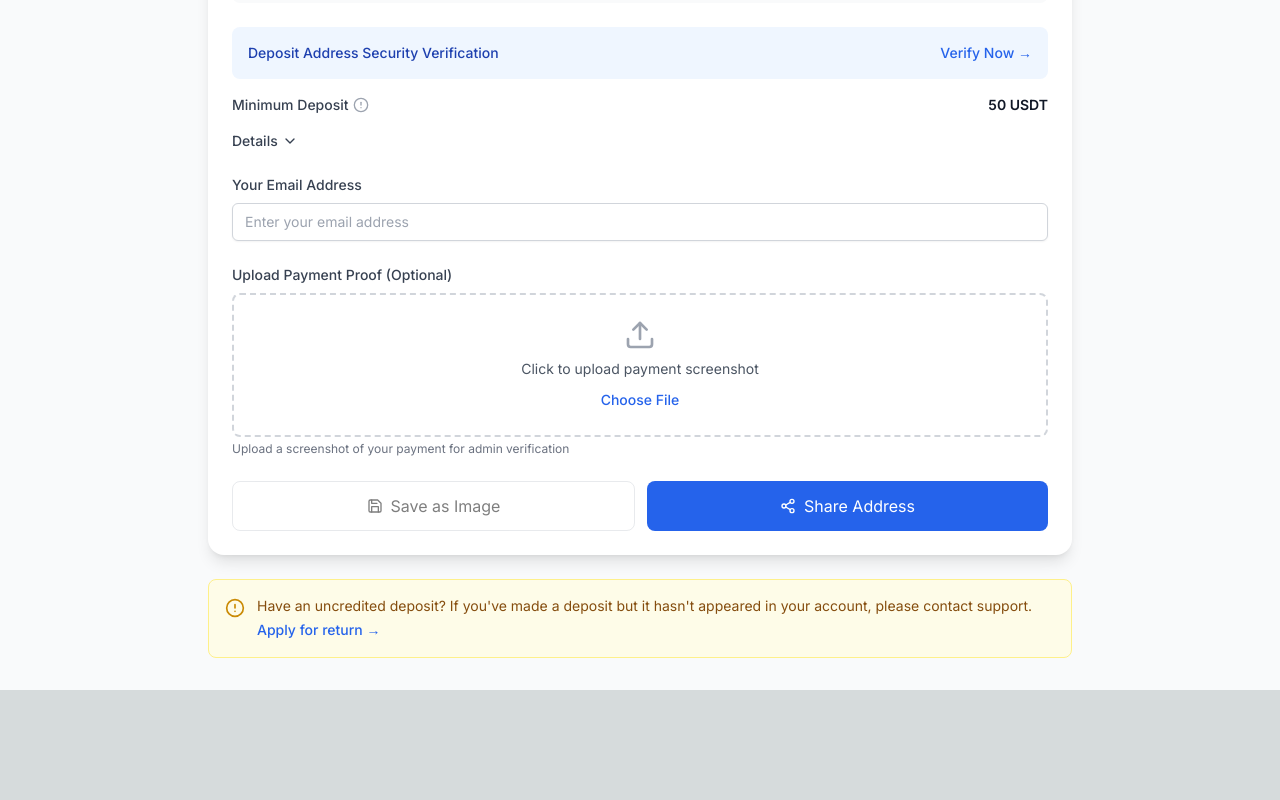
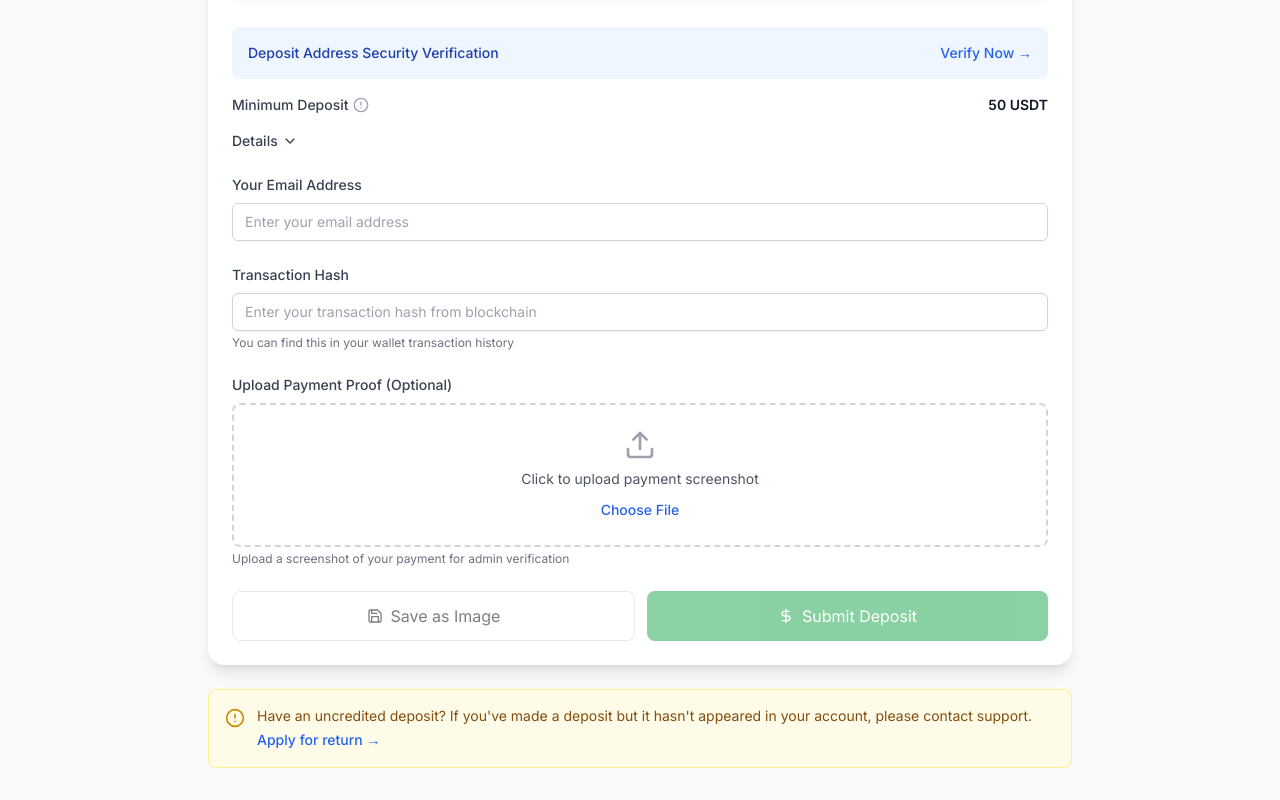
Before and after one commit to mahimamj/bdspro, a Next.js app: page /account in a window 1280 px wide. Shown: the part 853-1653 px from the top of the page. Before the commit the page ends 1543 px from the top, so only its background shows below. Built offline with nearby package versions, Linux system fonts and the light colour scheme.

Commit message:
Add complete deposit functionality with Submit Deposit button and transaction hash input

```diff
--- a/app/account/page.tsx
+++ b/app/account/page.tsx
@@ -19,7 +19,8 @@ import {
   ChevronDown,
   Share2,
   Save,
-  Gift
+  Gift,
+  DollarSign
 } from 'lucide-react';
 import toast from 'react-hot-toast';
 
@@ -203,6 +204,81 @@ export default function MyAccountPage() {
     setShowSaveModal(false);
   };
 
+  const handleDeposit = async () => {
+    if (!userEmail) {
+      toast.error('Please enter your email address first');
+      return;
+    }
+
+    if (!uploadedFile) {
+      toast.error('Please upload a payment proof image first');
+      return;
+    }
+
+    if (!transactionHash) {
+      toast.error('Please enter the transaction hash');
+      return;
+    }
+
+    setIsUploading(true);
+    try {
+      // First, get user ID from email
+      const userResponse = await fetch(`/api/users/by-email?email=${encodeURIComponent(userEmail)}`);
+      const userData = await userResponse.json();
+
+      if (!userData.success || !userData.user) {
+        toast.error('User not found. Please check your email address.');
+        return;
+      }
+
+      const userId = userData.user.user_id;
+      const selectedMethod = paymentMethods.find(method => method.id === selectedNetwork);
+
+      if (!selectedMethod) {
+        toast.error('Invalid payment method selected');
+        return;
+      }
+
+      // Create deposit record
+      const depositResponse = await fetch('/api/deposits', {
+        method: 'POST',
+        headers: {
+          'Content-Type': 'application/json',
+        },
+        body: JSON.stringify({
+          user_id: userId,
+          amount: 50, // Minimum deposit amount
+          payment_method: selectedMethod.id,
+          wallet_address: selectedMethod.walletAddress,
+          transaction_hash: transactionHash,
+          payment_proof_url: uploadedFile ? `/uploads/${uploadedFile.name}` : null
+        }),
+      });
+
+      const depositData = await depositResponse.json();
+
+      if (depositData.success) {
+        toast.success('Deposit submitted successfully! Admin will verify your payment.');
+
+        // Reset form
+        setUploadedFile(null);
+        setUploadedFileName('');
+        setTransactionHash('');
+        setUserEmail('');
+        if (fileInputRef.current) {
+          fileInputRef.current.value = '';
+        }
+      } else {
+        toast.error(depositData.error || 'Failed to submit deposit');
+      }
+    } catch (error) {
+      console.error('Error submitting deposit:', error);
+      toast.error('Failed to submit deposit');
+    } finally {
+      setIsUploading(false);
+    }
+  };
+
   return (
     <div className="min-h-screen bg-gray-50 py-8">
       <div className="max-w-4xl mx-auto px-4">
@@ -363,6 +439,24 @@ export default function MyAccountPage() {
             />
           </div>
 
+          {/* Transaction Hash Input */}
+          <div className="mb-6">
+            <label className="block text-sm font-medium text-gray-700 mb-2">
+              Transaction Hash
+            </label>
+            <input
+              type="text"
+              value={transactionHash}
+              onChange={(e) => setTransactionHash(e.target.value)}
+              placeholder="Enter your transaction hash from blockchain"
+              className="w-full px-3 py-2 border border-gray-300 rounded-md shadow-sm text-sm focus:outline-none focus:ring-2 focus:ring-blue-500 focus:border-blue-500"
+              required
+            />
+            <p className="text-xs text-gray-500 mt-1">
+              You can find this in your wallet transaction history
+            </p>
+          </div>
+
           {/* Upload Payment Proof */}
           <div className="mb-6">
             <label className="block text-sm font-medium text-gray-700 mb-2">
@@ -417,9 +511,13 @@ export default function MyAccountPage() {
               <Save className="h-4 w-4" />
               {isUploading ? 'Saving...' : 'Save as Image'}
             </button>
-            <button className="flex-1 flex items-center justify-center gap-2 py-3 px-4 bg-blue-600 text-white rounded-lg hover:bg-blue-700 transition-colors">
-              <Share2 className="h-4 w-4" />
-              Share Address
+            <button
+              onClick={handleDeposit}
+              disabled={!userEmail || !transactionHash || isUploading}
+              className="flex-1 flex items-center justify-center gap-2 py-3 px-4 bg-green-600 text-white rounded-lg hover:bg-green-700 transition-colors disabled:opacity-50 disabled:cursor-not-allowed"
+            >
+              <DollarSign className="h-4 w-4" />
+              {isUploading ? 'Processing...' : 'Submit Deposit'}
             </button>
           </div>
         </div>
--- /dev/null
+++ b/app/api/users/by-email/route.ts
@@ -0,0 +1,100 @@
+import { NextRequest, NextResponse } from 'next/server';
+import mysql from 'mysql2/promise';
+
+// Database connection
+const getDbConnection = () => {
+  return mysql.createPool({
+    host: process.env.MYSQL_HOST || "hopper.proxy.rlwy.net",
+    port: Number(process.env.MYSQL_PORT) || 50359,
+    user: process.env.MYSQL_USER || "root",
+    password: process.env.MYSQL_PASSWORD || "QxNkIyShqDFSigZzxHaxiyZmqtzekoXL",
+    database: process.env.MYSQL_DATABASE || "railway",
+    ssl: {
+      rejectUnauthorized: false
+    },
+    connectionLimit: 10,
+    waitForConnections: true,
+    queueLimit: 0
+  });
+};
+
+// GET: Get user by email
+export async function GET(request: NextRequest) {
+  try {
+    console.log('=== GET USER BY EMAIL API START ===');
+
+    const { searchParams } = new URL(request.url);
+    const email = searchParams.get('email');
+
+    if (!email) {
+      return NextResponse.json(
+        {
+          success: false,
+          error: 'Email parameter is required'
+        },
+        { status: 400 }
+      );
+    }
+
+    const db = getDbConnection();
+
+    // Get user by email
+    const [users] = await db.execute(`
+      SELECT
+        user_id,
+        name,
+        email,
+        phone,
+        account_balance,
+        total_earning,
+        rewards,
+        referral_code,
+        referrer_id,
+        created_at,
+        updated_at
+      FROM users
+      WHERE email = ?
+    `, [email]) as any;
+
+    if (users.length === 0) {
+      return NextResponse.json(
+        {
+          success: false,
+          error: 'User not found'
+        },
+        { status: 404 }
+      );
+    }
+
+    const user = users[0];
+    console.log('Found user:', user.email);
+
+    return NextResponse.json({
+      success: true,
+      user: {
+        user_id: user.user_id,
+        name: user.name,
+        email: user.email,
+        phone: user.phone,
+        account_balance: user.account_balance,
+        total_earning: user.total_earning,
+        rewards: user.rewards,
+        referral_code: user.referral_code,
+        referrer_id: user.referrer_id,
+        created_at: user.created_at,
+        updated_at: user.updated_at
+      }
+    });
+
+  } catch (error) {
+    console.error('Error fetching user by email:', error);
+    return NextResponse.json(
+      {
+        success: false,
+        error: 'Failed to fetch user',
+        details: error instanceof Error ? error.message : 'Unknown error'
+      },
+      { status: 500 }
+    );
+  }
+}
```
Lines whose indentation alone changed are shown as unchanged.
